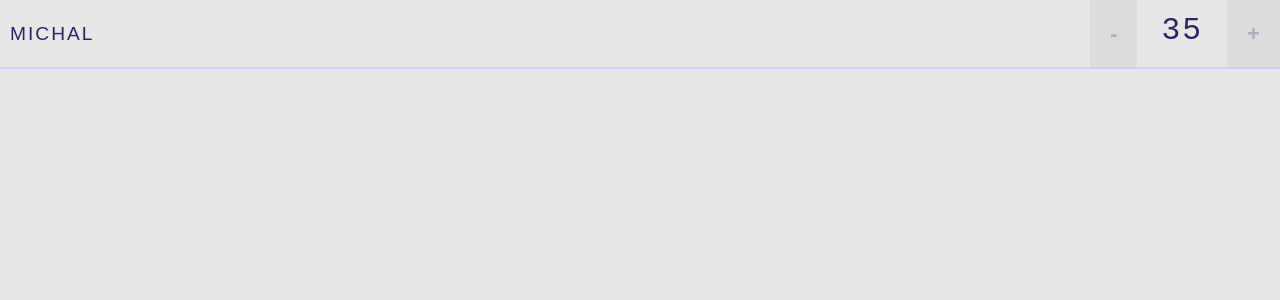
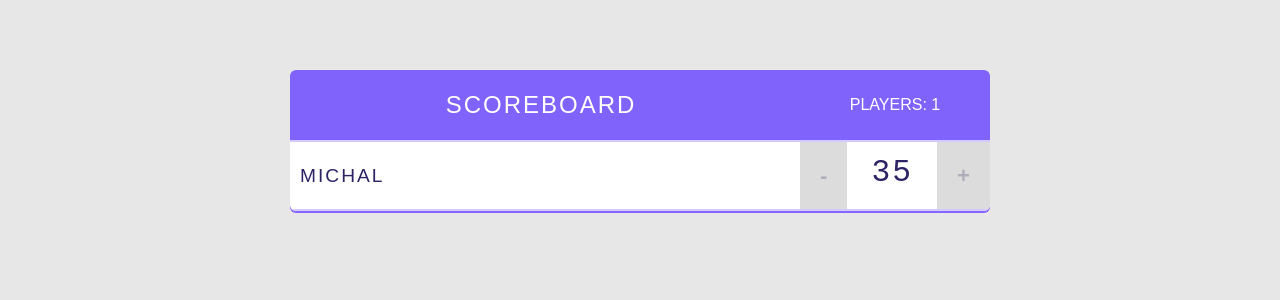
Before and after one commit to michaldobiezynski/ScoreBoardApp, a React (Create React App) app: page / in a window 1280 px wide. Shown: the top 300 px of the page. Built offline with nearby package versions, Linux system fonts and the light colour scheme.

Commit message:
created App component and added Player component to it

```diff
--- a/src/index.js
+++ b/src/index.js
@@ -39,10 +39,19 @@ const Counter = () => {
     );
 }
 
+const App = () => {
+    return (
+        <div className="scoreboard">
+        <Header />
 
+            {/* Players list */}
+        <Player />
+        </div>
+    )
+}
 
 ReactDOM.render(
-    <Player />,
+    <App />,
 
     document.getElementById('root')
 );
```
